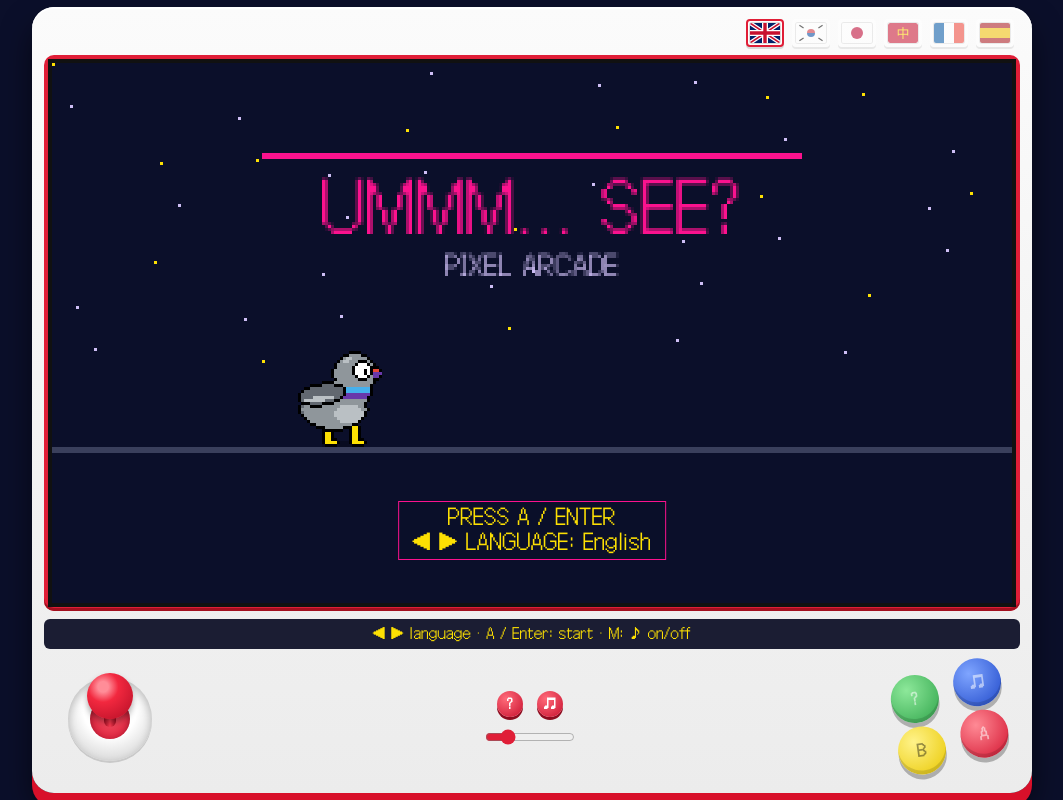
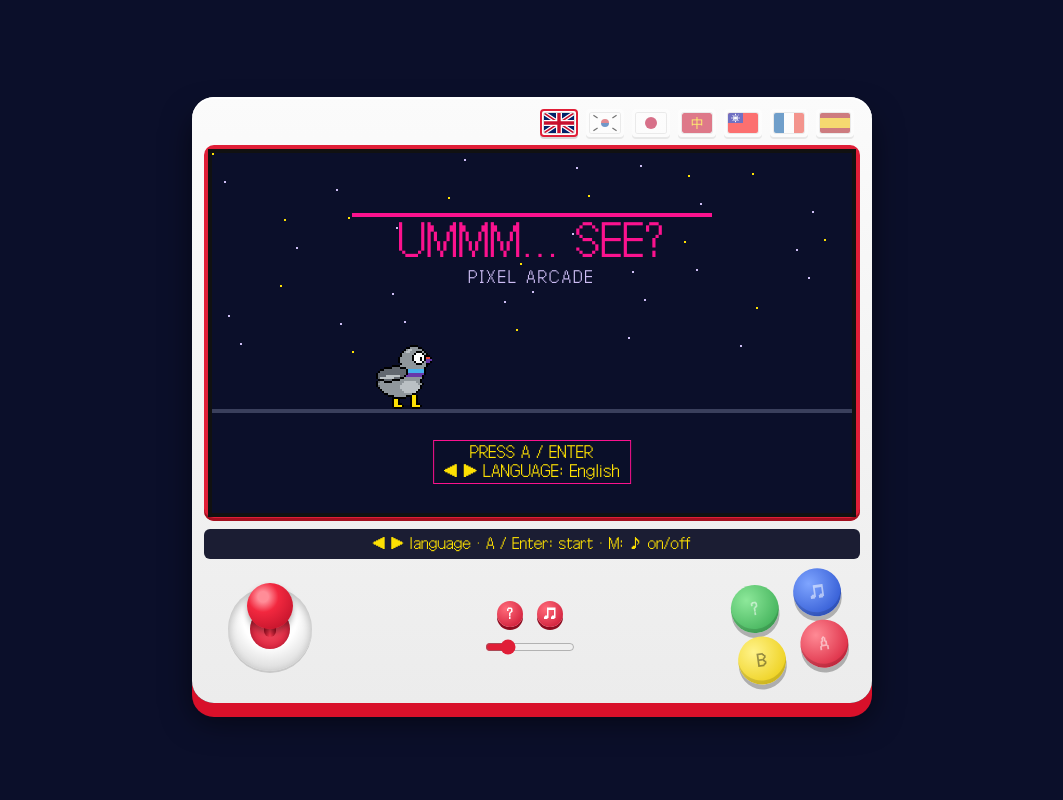
Before and after one commit to UMSEE-STUDIO/umsee-studio.github.io, a plain HTML site: page index.html in a window 1280 px wide. Shown: the whole page, without its empty margins (108-1171 px from the left). Drawn offline with Linux system fonts and the light colour scheme.

Commit message:
deploy: site from pixel-arcade@f61b05d

```diff
--- /dev/null
+++ b/i18n/tw.json
@@ -0,0 +1,68 @@
+{
+ "langName": "繁體中文",
+ "start": "開始",
+ "press": "按 A / Enter",
+ "langHint": "◀ ▶ 語言",
+ "close": "關閉",
+ "exit": "離開",
+ "textView": "文字模式",
+ "crawlView": "滾動模式",
+ "play": "播放",
+ "openYoutube": "在 YouTube 開啟",
+ "orderInquiry": "作品訂購諮詢",
+ "collabProposal": "合作提案",
+ "instagram": "Instagram @ummm.see",
+ "pixelView": "畫素",
+ "colorView": "彩色",
+ "untitled": "無題",
+ "year": "年份",
+ "series": "系列",
+ "acrylic": "壓克力",
+ "acrylic-mini": "迷你壓克力",
+ "drawings": "素描",
+ "ongoing": "進行中",
+ "education": "學歷",
+ "artistNote": "藝術家筆記",
+ "solo": "個展",
+ "collaboration": "合作",
+ "other": "個人創作",
+ "group": "群展",
+ "interviews": "訪談",
+ "about": "介紹",
+ "aboutPending": "介紹文字準備中。",
+ "channel": "頻道",
+ "pressShort": "新聞短片",
+ "links": "連結",
+ "mailSubjectOrder": "作品訂購諮詢",
+ "mailSubjectCollab": "合作提案",
+ "help": "方向鍵、搖桿或點選移動 · A / Enter: 開啟 · B / Esc: 返回 · M: 音樂",
+ "bgm": "BGM",
+ "volume": "音量",
+ "galleryHint": "",
+ "enterHint": "按 A 進入",
+ "next": "下一個",
+ "prev": "上一個",
+ "gallery": "畫廊",
+ "career": "履歷",
+ "order": "訂購",
+ "secretCollab": "在做什麼呢～？",
+ "contact": "聯絡方式",
+ "tvOff": "關電視",
+ "descGallery": "畫廊 — 壓克力、迷你壓克力、素描",
+ "descCareer": "履歷 — 用老電視看展覽與合作",
+ "descMeeting": "會議室 — 合作",
+ "descInterview": "訪談室 — 電視看影片",
+ "descContact": "聯絡室 — 信件與電話",
+ "descAbout": "關於藝術家",
+ "ctlTitle": "◀ ▶ 語言   ·   A / Enter: 開始 · M: ♪ 開/關",
+ "ctlRoom": "方向鍵 / 搖桿 / 點選: 移動  ·  A = Enter: 開啟  ·  B = Esc: 返回 · M: ♪ 開/關",
+ "ctlGallery": "▲▼ / 滾輪: 走  ·  ◀▶ 看作品  ·  A = Enter: 開啟  ·  B = Esc: 離開",
+ "ctlPanel": "▲▼ 選擇  ·  A = Enter: 確定  ·  B = Esc: 關閉",
+ "ctlArt": "◀▶ 上一張 / 下一張  ·  A = Enter: 大圖  ·  B = Esc: 關閉",
+ "ctlViewer": "點選 / 滾輪 / + −: 縮放  ·  拖動: 移動  ·  A 或 B = Esc: 關閉",
+ "ctlCareer": "A = Enter: 文字模式  ·  ▲▼ 滾動  ·  B = Esc: 離開",
+ "ctlTv": "◀▶ 頻道  ·  A = Enter: 播放  ·  B = Esc: 關電視",
+ "fullView": "檢視大圖 [A]",
+ "ctlLobby": "◀▶ / 滾輪: 選門  ·  A = Enter / 點選: 進入  ·  B = Esc: 回工作室",
+ "viewLarge": "點選 / A: 檢視大圖"
+}
--- a/i18n/zh.json
+++ b/i18n/zh.json
@@ -1,5 +1,5 @@
 {
- "langName": "中文",
+ "langName": "简体中文",
  "start": "开始",
  "press": "按 A / Enter",
  "langHint": "◀ ▶ 语言",
--- a/src/data.js
+++ b/src/data.js
@@ -1,5 +1,5 @@
 // Data loading: dialogue script, UI strings, career, art manifest. Safe local storage.
-const LANGS = ['en', 'ko', 'ja', 'zh', 'fr', 'es'];
+const LANGS = ['en', 'ko', 'ja', 'zh', 'tw', 'fr', 'es']; // zh = Simplified, tw = Traditional (Taiwan)
 
 const Save = {
   get(k, d) { try { const v = localStorage.getItem('umw.' + k); return v === null ? d : JSON.parse(v); } catch { return d; } },
@@ -23,7 +23,7 @@ const Data = {
     this.setLang(LANGS.includes(picked) ? picked : detectLang());
   },
 
-  setLang(l, pick) { this.lang = l; if (pick) Save.set('langPick', l); document.documentElement.lang = l; this.onLang?.(l); },
+  setLang(l, pick) { this.lang = l; if (pick) Save.set('langPick', l); document.documentElement.lang = l === 'tw' ? 'zh-Hant-TW' : l === 'zh' ? 'zh-Hans' : l; this.onLang?.(l); },
   t(key) { return this.strings[this.lang]?.[key] ?? this.strings.en?.[key] ?? key; },
 
   // Lines for a dialogue ID in the current language (one random group).
@@ -41,12 +41,17 @@ function detectLang() {
   try { tz = Intl.DateTimeFormat().resolvedOptions().timeZone || ''; } catch { /* old browsers */ }
   const TZ = [
     [/^Asia\/Seoul$/, 'ko'], [/^Asia\/Tokyo$/, 'ja'],
-    [/^Asia\/(Shanghai|Chongqing|Harbin|Urumqi|Hong_Kong|Macau|Taipei)$/, 'zh'],
+    [/^Asia\/(Taipei|Hong_Kong|Macau)$/, 'tw'],
+    [/^Asia\/(Shanghai|Chongqing|Harbin|Urumqi)$/, 'zh'],
     [/^(Europe\/(Paris|Monaco)|Indian\/Reunion|America\/(Martinique|Guadeloupe|Cayenne)|Pacific\/(Tahiti|Noumea))$/, 'fr'],
     [/^(Europe\/Madrid|Atlantic\/Canary|Africa\/Ceuta|America\/(Mexico_City|Cancun|Monterrey|Merida|Chihuahua|Tijuana|Bogota|Lima|Santiago|Caracas|Montevideo|Asuncion|La_Paz|Guayaquil|Guatemala|El_Salvador|Tegucigalpa|Managua|Costa_Rica|Panama|Havana|Santo_Domingo|Puerto_Rico|Argentina\/.+))$/, 'es'],
   ];
   for (const [re, l] of TZ) if (re.test(tz)) return l;
-  for (const n of navigator.languages || [navigator.language || '']) { const l = String(n).slice(0, 2).toLowerCase(); if (LANGS.includes(l)) return l; }
+  for (const n of navigator.languages || [navigator.language || '']) {
+    const s = String(n).toLowerCase();
+    if (/^zh-(tw|hk|mo|hant)/.test(s)) return 'tw';
+    const l = s.slice(0, 2); if (LANGS.includes(l)) return l;
+  }
   return 'en';
 }
 
--- a/src/gallery.js
+++ b/src/gallery.js
@@ -16,6 +16,7 @@ const GalleryScene = (() => {
   const VP = { x: 160, y: 74 };
   let room = 0, pos = 0, target = 0, arts = [], layer = null, imgs = new Map();
   const walker = { x: 152, y: 146, face: 'up', moving: false, t: 0 }; // the pigeon, seen from behind
+  let holdT = 0; // hold ▲/▼ (stick, keys) to keep walking: first repeat after 0.35 s, then every 0.22 s
 
   function slots() { return Math.ceil(arts.length / 2); }
   function setRoom(i) {
@@ -75,6 +76,12 @@ const GalleryScene = (() => {
     update(dt) {
       tickWheelHint(dt, 'HINT_WHEEL', () => ({ x: walker.x + 8, y: walker.y - 14 }));
       pos += Math.sign(target - pos) * Math.min(Math.abs(target - pos), dt * 4);
+      // auto-repeat while ▲/▼ is held (joystick on phones): one step per tick, never left/right
+      const held = Input.dir();
+      if (held === 'up' || held === 'down') {
+        if (Input.consume('dir:' + held)) { holdT = -0.35; Input.repeat('dir:' + held); } // fresh press: step now, then wait
+        else if ((holdT += dt) >= 0) { holdT = -0.22; Input.repeat('dir:' + held); }
+      } else holdT = 0;
       const tap = Input.takeTap();
       if (tap) { // images catch their own clicks; canvas taps: edges = artwork, centre = walk
         if (tap.x < 80) { walker.face = 'left'; open(target * 2); } else if (tap.x > 240) { walker.face = 'right'; open(target * 2 + 1); }
--- a/src/input.js
+++ b/src/input.js
@@ -81,10 +81,11 @@ const Input = (() => {
   // Current direction: held, or tapped this frame (a quick tap still moves one tile).
   function dir() { return ['up', 'down', 'left', 'right'].find(d => held[d] || pressed.has('dir:' + d)) || null; }
   function consume(btn) { return pressed.delete(btn); }
+  function repeat(btn) { pressed.add(btn); } // synthetic press (hold-to-repeat)
   function takeTap() { const t = tap; tap = null; return t; }
   function endFrame() { pressed.clear(); tap = null; }
 
   function onAny(fn) { anyInput = fn; }
   function wheelWhen(fn) { wheelOn = fn; }
-  return { attach, dir, consume, takeTap, endFrame, onAny, wheelWhen, get hover() { return hover; } };
+  return { attach, dir, consume, takeTap, endFrame, onAny, wheelWhen, repeat, get hover() { return hover; } };
 })();
--- a/src/main.js
+++ b/src/main.js
@@ -6,19 +6,41 @@
   const pad = document.getElementById('console'), ctlEl = document.getElementById('controls');
   let scale = 1;
 
+  // Layout. Desktop/landscape: whole 320x180 world at an integer scale.
+  // Portrait phone: rooms use a square window following the pigeon at 2x; fixed screens
+  // (title, gallery, career) fill the width (fractional scale, only on phones).
+  let portrait = false;
   function resize() {
-    const availH = innerHeight - pad.offsetHeight - ctlEl.offsetHeight - document.getElementById('langs').offsetHeight - 78, availW = innerWidth - 48; // device body + bezel
-    scale = Math.max(1, Math.floor(Math.min(availW / W, availH / H)));
-    canvas.style.width = W * scale + 'px';
-    canvas.style.height = H * scale + 'px';
-    ui.style.setProperty('--s', scale);
+    portrait = innerWidth < 700 && innerHeight > innerWidth;
+    document.body.classList.toggle('portrait', portrait);
+    layout(true);
+  }
+  function layout(force) {
+    const cam = portrait && !!Scenes.current?.camera;
+    const availH = innerHeight - pad.offsetHeight - ctlEl.offsetHeight - document.getElementById('langs').offsetHeight - (portrait ? 40 : 78);
+    const availW = innerWidth - (portrait ? 24 : 48); // device body + bezel
+    let w = W, h = H;
+    if (cam) { const side = Math.min(200, Math.floor(availW / 2)); w = h = side; scale = 2; }
+    else if (portrait) scale = Math.min(availW / W, availH / H);
+    else scale = Math.max(1, Math.floor(Math.min(availW / W, availH / H)));
+    if (force || canvas.width !== w || canvas.height !== h || View.scale !== scale) {
+      canvas.width = w; canvas.height = h; ctx.imageSmoothingEnabled = false;
+      canvas.style.width = w * scale + 'px'; canvas.style.height = h * scale + 'px';
+      ui.style.setProperty('--s', scale);
+    }
+    View.w = w; View.h = h; View.scale = scale;
+    const p = cam && Scenes.current.p;
+    if (p) {
+      View.x = Math.round(Math.max(0, Math.min(W - w, p.x + 8 - w / 2)));
+      View.y = h >= H ? -Math.floor((h - H) / 2) : Math.round(Math.max(0, Math.min(H - h, p.y - h / 2)));
+    } else { View.x = 0; View.y = 0; }
   }
   addEventListener('resize', resize);
   resize();
 
   Input.attach(canvas, (cx, cy) => {
     const r = canvas.getBoundingClientRect();
-    return { x: Math.floor((cx - r.left) / scale), y: Math.floor((cy - r.top) / scale) };
+    return { x: Math.floor((cx - r.left) / scale) + View.x, y: Math.floor((cy - r.top) / scale) + View.y };
   });
   Input.onAny(() => Audio8.unlock());
   Input.wheelWhen(() => !UI.modal && !UI.viewer && (Scenes.current === GalleryScene || Scenes.current === LobbyScene));
@@ -43,6 +65,7 @@
     ja: '<rect width="30" height="20" fill="#fff"/><circle cx="15" cy="10" r="6" fill="#BC002D"/>',
     // Chinese: neutral language badge, not a national flag (readers in Taiwan, Hong Kong, Singapore...)
     zh: '<rect width="30" height="20" rx="2" fill="#C8102E"/><text x="15" y="15" text-anchor="middle" font-size="13" font-family="sans-serif" fill="#FFDE00">中</text>',
+    tw: '<rect width="30" height="20" fill="#FE0000"/><rect width="15" height="10" fill="#000095"/><circle cx="7.5" cy="5" r="2.6" fill="#fff"/><circle cx="7.5" cy="5" r="1.9" fill="#000095"/><circle cx="7.5" cy="5" r="1.6" fill="#fff"/><g stroke="#fff" stroke-width="1"><path d="M7.5 0.8V2M7.5 8V9.2M3.3 5H4.5M10.5 5H11.7M4.5 2L5.3 2.8M9.7 7.2L10.5 8M10.5 2L9.7 2.8M5.3 7.2L4.5 8"/></g>',
     fr: '<rect width="10" height="20" fill="#0055A4"/><rect x="10" width="10" height="20" fill="#fff"/><rect x="20" width="10" height="20" fill="#EF4135"/>',
     es: '<rect width="30" height="20" fill="#AA151B"/><rect y="5" width="30" height="10" fill="#F1BF00"/>',
   };
@@ -71,6 +94,7 @@
   function frame(now) {
     const dt = Math.min(0.25, (now - last) / 1000); last = now; acc += dt;
     while (acc >= STEP) { Scenes.update(STEP); acc -= STEP; }
+    layout();
     ctx.imageSmoothingEnabled = false;
     Scenes.draw(ctx, scale);
     UI.update(dt, scale);
--- a/src/scenes.js
+++ b/src/scenes.js
@@ -6,6 +6,9 @@ const COL = {
   wood: '#8a5a3c', woodDark: '#5e3b27', white: '#f4f1ff', gray: '#9a9cb8', screen: '#7fe0ff',
 };
 const rect = (ctx, c, x, y, w, h) => { ctx.fillStyle = c; ctx.fillRect(x, y, w, h); };
+// Visible window into the 320x180 world. Desktop: whole world. Portrait phones in rooms: a square
+// window that follows the pigeon at 2x (main.js layout()).
+const View = { x: 0, y: 0, w: W, h: H, scale: 1 };
 
 const Scenes = (() => {
   let current = null, next = null, nextArg, wipe = 0;
@@ -23,12 +26,16 @@ const Scenes = (() => {
     Input.endFrame();
   }
   function draw(ctx, scale) {
+    const cw = ctx.canvas.width, ch = ctx.canvas.height;
+    ctx.setTransform(1, 0, 0, 1, 0, 0); rect(ctx, COL.navy, 0, 0, cw, ch);
+    ctx.translate(-View.x, -View.y);
     current.draw(ctx, scale);
+    ctx.setTransform(1, 0, 0, 1, 0, 0);
     if (wipe > 0) {
       const p = wipe < 1 ? wipe : 2 - wipe;
       ctx.fillStyle = COL.black;
-      for (let x = 0; x < W; x += 8) {
-        const h = Math.ceil(Math.min(1, Math.max(0, p * 1.6 - (x / W) * 0.6)) * H / 8) * 8;
+      for (let x = 0; x < cw; x += 8) {
+        const h = Math.ceil(Math.min(1, Math.max(0, p * 1.6 - (x / cw) * 0.6)) * ch / 8) * 8;
         ctx.fillRect(x, 0, 8, h);
       }
     }
@@ -97,7 +104,14 @@ function stepActor(p, grid, dt, wantDir) {
 // ---- M0 title ----
 const TitleScene = {
   t: 0,
-  enter() { this.t = 0; this.p = Pigeon.make(-2, 7, 'right'); this.p.moving = true; this.refresh(); },
+  enter() {
+    this.t = 0; this.p = Pigeon.make(-2, 7, 'right'); this.p.moving = true; this.refresh();
+    // logo as HTML text (web font) so it stays sharp at any scale, like the speech bubbles
+    this.logo = document.createElement('div'); this.logo.className = 'logo';
+    this.logo.innerHTML = '<div class="l1">UMMM... SEE?</div><div class="l2">PIXEL ARCADE</div>';
+    document.getElementById('ui').appendChild(this.logo);
+  },
+  leave() { this.logo?.remove(); this.logo = null; },
   refresh() { UI.setLabel(`${Data.t('press')}\n${Data.t('langHint')}: ${Data.t('langName')}`, true); },
   update(dt) {
     this.t += dt; this.p.t += dt; this.p.x += dt * 24; if (this.p.x > W + 16) this.p.x = -32;
@@ -110,10 +124,7 @@ const TitleScene = {
   draw(ctx) {
     rect(ctx, COL.navy, 0, 0, W, H);
     for (let i = 0; i < 40; i++) rect(ctx, i % 3 ? COL.lilac : COL.yellow, (i * 73 + Math.floor(this.t * 4) * (i % 2)) % W, (i * 37) % 100, 1, 1);
-    ctx.font = '20px Galmuri11, monospace'; ctx.textAlign = 'center'; ctx.textBaseline = 'top';
-    rect(ctx, COL.pink, 70, 30, 180, 2);
-    ctx.fillStyle = COL.pink; ctx.fillText('UMMM... SEE?', W / 2, 40);
-    ctx.font = '8px Galmuri11, monospace'; ctx.fillStyle = COL.lilac; ctx.fillText('PIXEL ARCADE', W / 2, 64);
+    rect(ctx, COL.pink, 70, 30, 180, 2); // the logo text itself is HTML (enter())
     rect(ctx, COL.navyGray, 0, 128, W, 2);
     Pigeon.draw(ctx, this.p);
   },
--- a/src/style.css
+++ b/src/style.css
@@ -117,3 +117,16 @@ body { display: flex; flex-direction: column; align-items: center; justify-conte
 .label.bottom { top: auto; bottom: 8%; }
 .gal .plate { position: absolute; transform: translate(-50%, -50%); pointer-events: auto; cursor: pointer; white-space: nowrap; background: #CEBEF5; color: #0b0f2a; padding: .25em .6em; border: 2px solid #0b0f2a; }
 .gal .plate.on { background: #f4f1ff; box-shadow: 0 0 0 2px #FB128E; }
+
+/* portrait phones: slimmer device chrome so the screen can be as large as possible */
+body.portrait #device { padding: 8px 8px 0; border-radius: 16px; }
+body.portrait #bezel { padding: 4px; border-radius: 8px; }
+body.portrait #langs { padding: 0 2px 6px; gap: 4px; }
+body.portrait #langs svg { width: 26px; height: 17px; }
+body.portrait #controls { font-size: 11px; }
+body.portrait #console { padding: 10px 4px 14px; gap: 8px; }
+
+/* title logo (HTML text over the canvas) */
+.logo { position: absolute; left: 0; right: 0; top: 19%; text-align: center; pointer-events: none; line-height: 1.1; }
+.logo .l1 { color: #FB128E; font-size: calc(19px * var(--s)); }
+.logo .l2 { color: #CEBEF5; font-size: calc(7px * var(--s)); margin-top: .5em; letter-spacing: .15em; }
--- a/src/ui.js
+++ b/src/ui.js
@@ -106,7 +106,7 @@ const UI = (() => {
       timer -= dt; if (timer <= 0) showNext();
       if (anchor) {
         const a = typeof anchor === 'function' ? anchor() : anchor;
-        bubble.style.left = a.x * scale + 'px'; bubble.style.top = a.y * scale + 'px';
+        bubble.style.left = (a.x - View.x) * scale + 'px'; bubble.style.top = (a.y - View.y) * scale + 'px';
       }
     }
   }
--- a/src/world.js
+++ b/src/world.js
@@ -236,6 +236,7 @@ const Draw = {
 const saidThisVisit = new Set(); // discovery lines already spoken since the page was opened
 function makeRoom(def) {
   return {
+    camera: true, // portrait phones: square window following the pigeon
     def, p: null, grid: null, near: null, idle: 0, hinted: false, exitSaid: false, time: 0, far: 0, lastHes: -9, ringT: 0, ringing: 0,
     enter(arg) {
       this.grid = Array.from({ length: ROWS }, (_, y) => Array.from({ length: COLS }, (_, x) => (x === 0 || y <= 2 || x === COLS - 1 || y === ROWS - 1) ? 1 : 0));
@@ -461,7 +462,7 @@ const ContactScene = makeRoom({
     { id: 'phone', x: 17, y: 3, w: 1, h: 2, near: 'PHONE_NEAR', label: () => Data.t('contact'),
       act: () => { Audio8.sfx('click'); Panels.instagram(); }, draw: (c, X, Y, w, h, r) => Draw.payphone(c, X, Y, r.ringing > 0) },
     deco('plant', 2, 3, 1, 1, (c, X, Y) => Draw.plant(c, X, Y)),
-    deco('chair', 8, 7, 1, 1, (c, X, Y) => Draw.chair(c, X, Y - 2, true)),
+    { id: 'chair', x: 8, y: 7, w: 1, h: 1, solid: false, draw: (c, X, Y) => Draw.chair(c, X, Y - 2, true) }, // walkable
     exitDoor('contact'),
   ],
   wall: 'contact',
```
Also changed, not shown: data/dialogue.txt.
